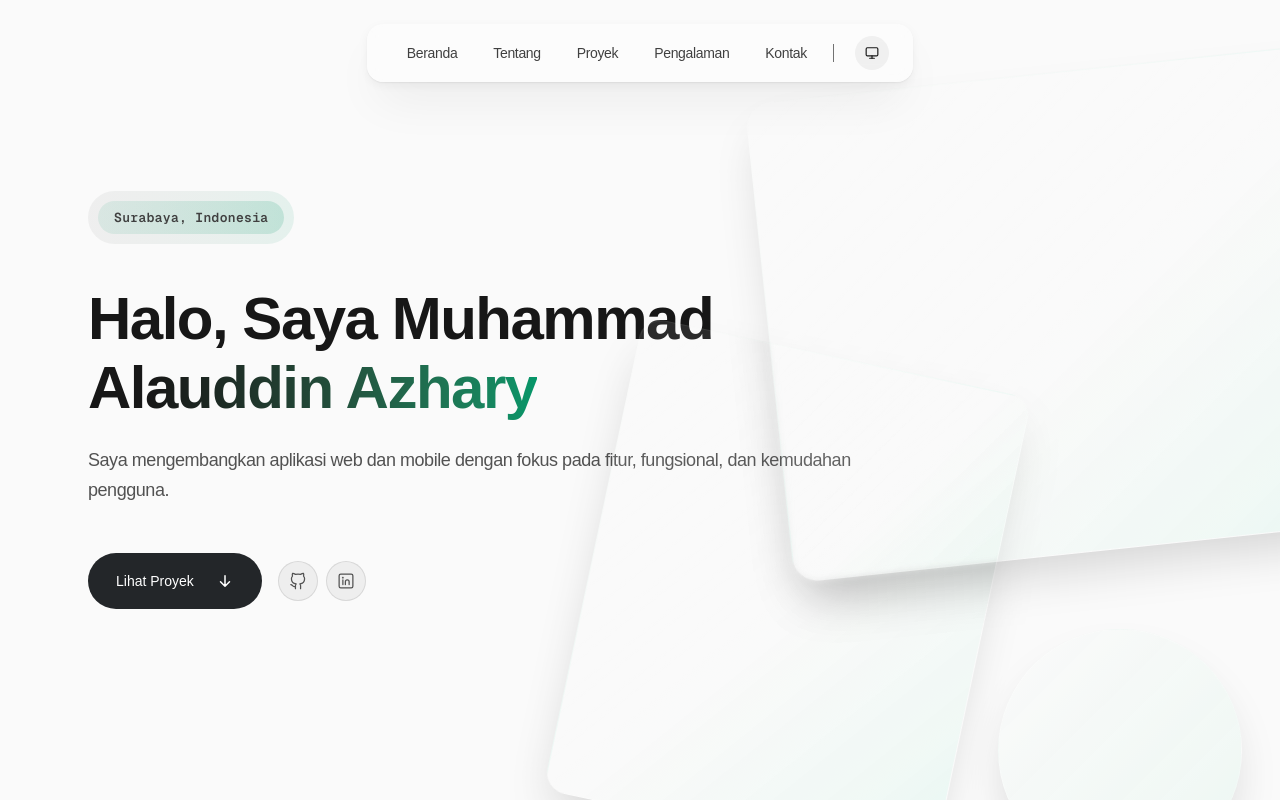
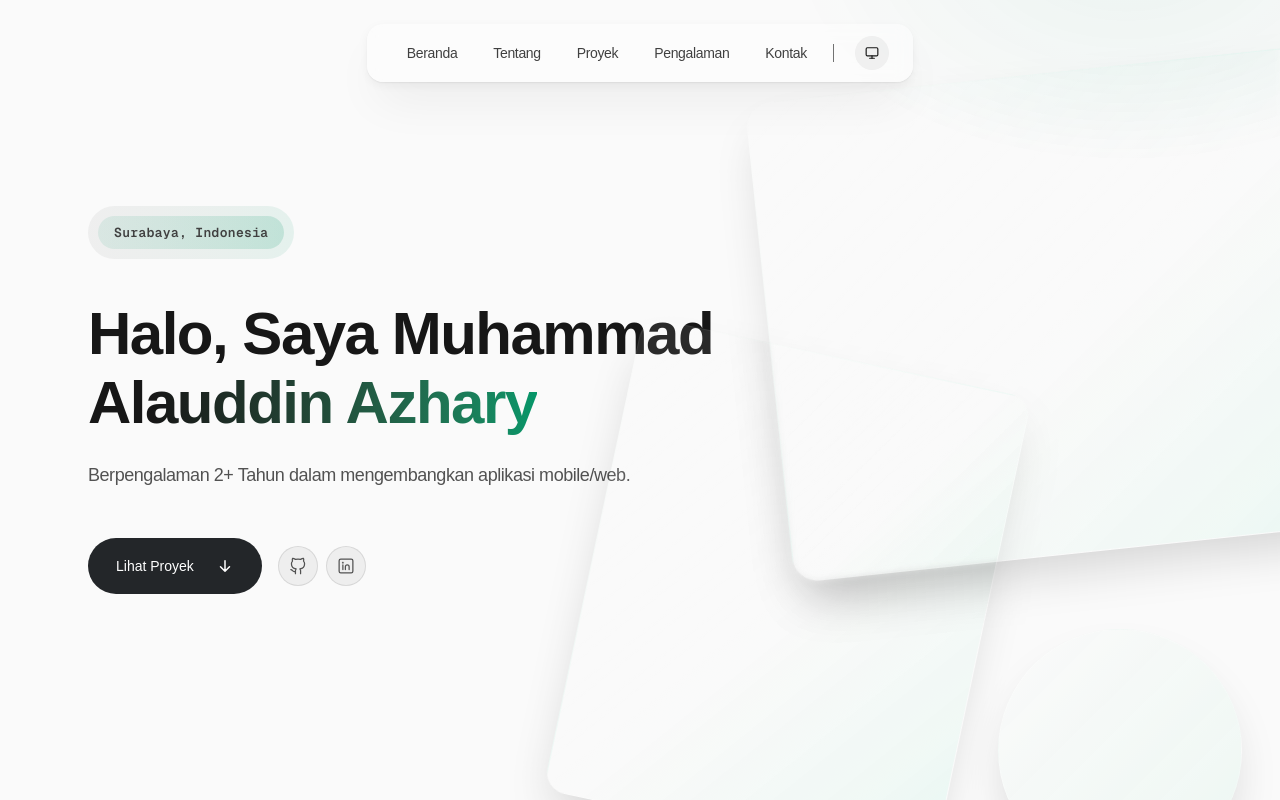
Before and after one commit to aldnazr/portofoliov2, a Next.js app: page / in a window 1280 px wide. Shown: the top 800 px of the page. Built offline with nearby package versions, Linux system fonts and the light colour scheme; a web font is replaced by a local one.

Commit message:
fix(ui): enable accent wash gradient and update profile hero text

```diff
--- a/components/background-mesh.tsx
+++ b/components/background-mesh.tsx
@@ -5,7 +5,7 @@ export default function BackgroundMesh() {
       className="pointer-events-none absolute inset-0 overflow-hidden opacity-65"
     >
       {/* wash emerald yang sudah ada */}
-      {/* <div className="absolute inset-0 [background:radial-gradient(560px_340px_at_88%_-6%,var(--accent-wash),transparent_62%)]" /> */}
+      <div className="absolute inset-0 [background:radial-gradient(560px_340px_at_88%_-6%,var(--accent-wash),transparent_62%)]" />
 
       {/* glow di balik kaca */}
       {/* <div className="absolute right-[-12%] top-[-16%] aspect-square w-[55%] rounded-full bg-emerald-500/50 blur-2xl" /> */}
--- a/data/profile.ts
+++ b/data/profile.ts
@@ -4,7 +4,7 @@ export const profile = {
   role: "Frontend & Mobile Developer",
   location: "Surabaya, Indonesia",
   email: "alauddinazhary05@gmail.com",
-  hero: "Saya mengembangkan aplikasi web dan mobile dengan fokus pada fitur, fungsional, dan kemudahan pengguna.",
+  hero: "Berpengalaman 2+ Tahun dalam mengembangkan aplikasi mobile/web.",
   about:
     "Saya seorang Frontend & Mobile Developer berpengalaman dalam mengembangkan solusi digital berdasarkan kebutuhan pengguna. Saya berfokus pada pembuatan aplikasi yang sederhana dan mudah digunakan, dengan memperhatikan struktur kode, performa, maintainability, serta penerapan best practice dalam proses pengembangan.",
   // skills: ["Mobile Development", "Frontend Development"],
```
